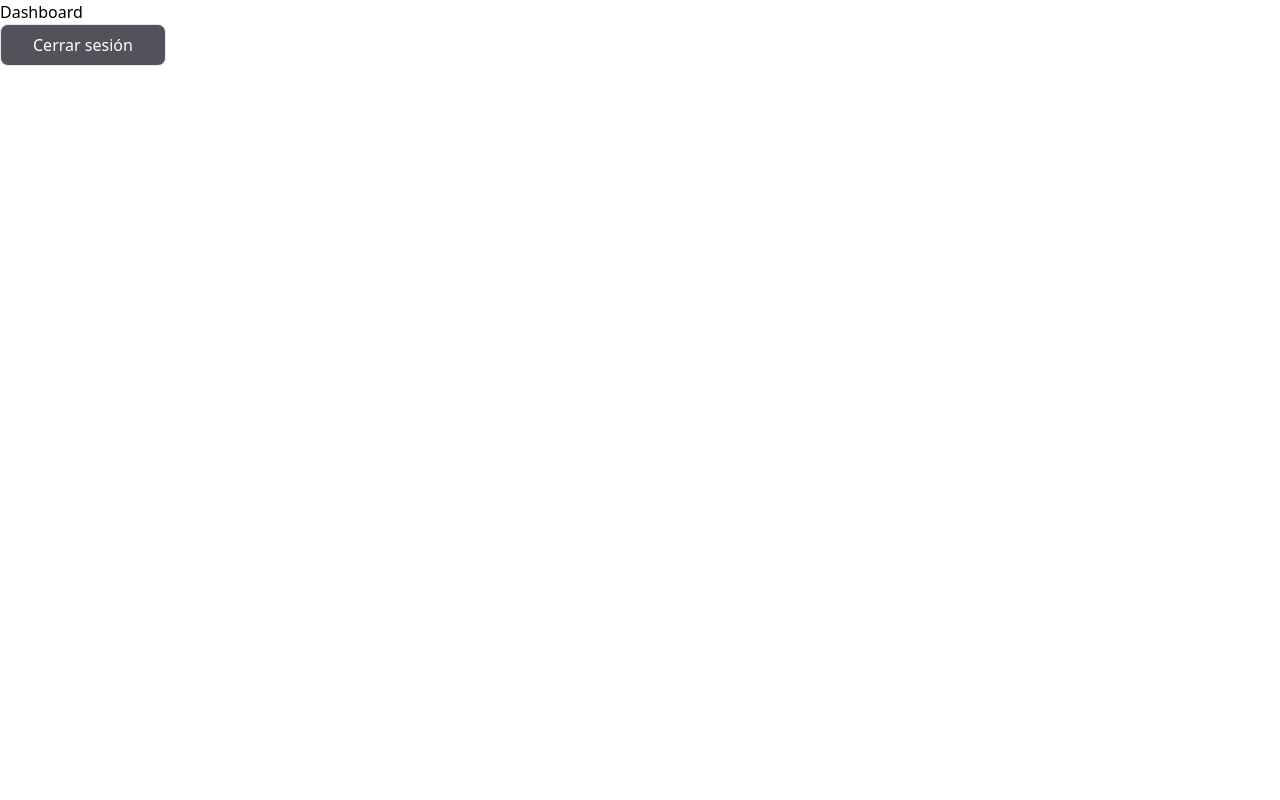
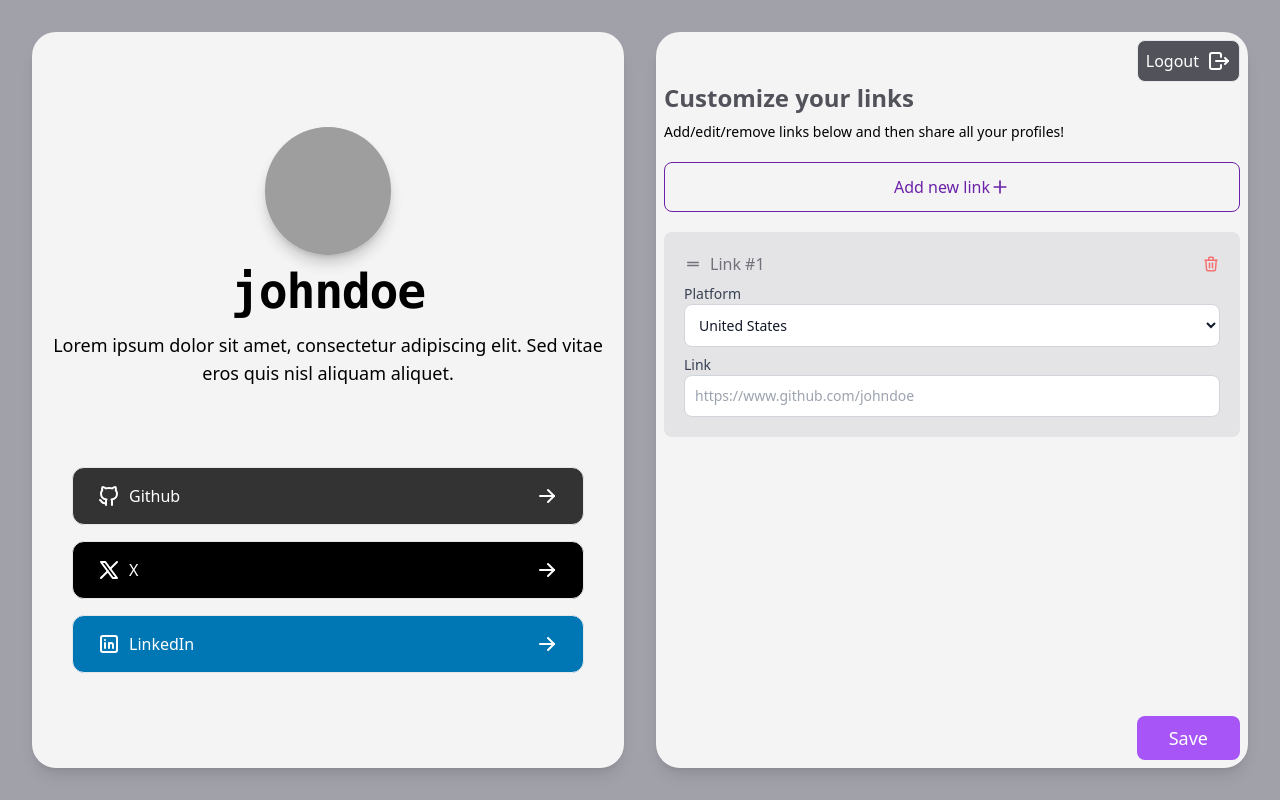
Before and after one commit to rafasanabria1/share-me, a Next.js app: page /dashboard in a window 1280 px wide. Built offline with nearby package versions, Linux system fonts and the light colour scheme; grey boxes are pictures that could not be loaded.

Commit message:
Comenzado el trabajo en el formulario de edición de links

```diff
--- a/app/dashboard/page.tsx
+++ b/app/dashboard/page.tsx
@@ -1,10 +1,21 @@
-import SignOutButton from '@components/signout-button'
+'use client'
+
+import { useState } from 'react'
+import PublicView from '@components/PublicView'
+import FormDashboard from '@components/FormDashboard'
+import { type User } from '@types'
+import { exampleUser } from '@const'
 
 export default function Dashboard () {
+  const [user, setUser] = useState<User>(exampleUser)
   return (
-        <div>
-            Dashboard
-            <SignOutButton />
-        </div>
+    <main className="h-screen bg-zinc-400 grid grid-cols1 md:grid-cols-2 items-stretch gap-8 p-8">
+        <section className="hidden md:flex p-2 rounded-3xl border-zinc-500 shadow-lg bg-zinc-100">
+            <PublicView user={user} />
+        </section>
+        <section className="flex p-2 rounded-3xl border-zinc-500 shadow-lg bg-zinc-100">
+            <FormDashboard />
+        </section>
+    </main>
   )
 }
--- /dev/null
+++ b/components/FormDashboard.tsx
@@ -0,0 +1,55 @@
+'use client'
+
+import { IconEqual, IconLogout, IconPlus, IconTrash } from '@tabler/icons-react'
+import SignOutButton from './signout-button'
+
+export default function FormDashboard () {
+  return (
+      <div className="flex flex-col w-full">
+        <header className="w-full flex justify-end">
+            <SignOutButton className='!p-2 bg-blue-300'>
+                Logout <IconLogout size={24} />
+            </SignOutButton>
+        </header>
+        <main className='flex-grow flex flex-col gap-5'>
+            <div>
+                <h1 className='font-bold text-2xl text-zinc-600'>Customize your links</h1>
+                <p className='text-sm mt-2'>Add/edit/remove links below and then share all your profiles!</p>
+            </div>
+            <button className='text-purple-800 border border-purple-800 rounded-lg w-full flex items-center justify-center py-3'>
+                <span>Add new link</span>
+                <IconPlus size={20} />
+            </button>
+            <div className=''>
+                <div className='flex flex-col gap-2 rounded-lg p-5 bg-zinc-200  text-zinc-500'>
+                    <header className='flex justify-between w-full items-center'>
+                        <div className='flex gap-2 items-center'>
+                            <IconEqual size={18} />
+                            <span>Link #1</span>
+                        </div>
+                        <IconTrash size={18} className='text-red-400'/>
+                    </header>
+                    <main className='flex flex-col gap-2'>
+                        <div>
+                            <label htmlFor="platform" className="block text-sm font-normal text-gray-700 ">Platform</label>
+                            <select id="platform" className="bg-white border border-gray-300 text-gray-900 text-sm rounded-lg w-full p-2.5 !pr-4 focus:ring-blue-500 focus:border-blue-500 block">
+                                <option>United States</option>
+                                <option>Canada</option>
+                                <option>France</option>
+                                <option>Germany</option>
+                            </select>
+                        </div>
+                        <div>
+                            <label htmlFor="link" className="block text-sm font-normal text-gray-700 ">Link</label>
+                            <input type="text" id="link" className="bg-white border border-gray-300 text-gray-900 text-sm rounded-lg w-full p-2.5 focus:ring-blue-500 focus:border-blue-500 block" placeholder="https://www.github.com/johndoe" />
+                        </div>
+                    </main>
+                </div>
+            </div>
+        </main>
+        <footer className='flex justify-end'>
+            <button className="bg-purple-500 text-white px-8 py-2 rounded-lg text-lg ">Save</button>
+        </footer>
+    </div>
+  )
+}
--- a/components/PublicView.tsx
+++ b/components/PublicView.tsx
@@ -1,34 +1,37 @@
-import { createServerComponentClient } from '@supabase/auth-helpers-nextjs'
-import { type SocialLink } from '../types'
-import SocialButton from './SocialButton'
-import { cookies } from 'next/headers'
-export default async function PublicView ({
-  username,
-  bio,
-  avatarUrl,
-  socialLinks
-}: {
-  username: string
-  bio: string
-  avatarUrl: string
-  socialLinks: SocialLink[]
-}) {
-  const supabase = createServerComponentClient({ cookies })
+import { type User } from '@types'
+import SocialButton from '@components/SocialButton'
+import { IconPhotoCancel } from '@tabler/icons-react'
+export default async function PublicView ({ user }: { user?: User }) {
+  return (
+    <div className="flex flex-col items-center justify-center w-full">
+      <section className="flex flex-col items-center max-w-2xl px-2 mx-auto md:px-0">
+        <picture className='w-32 h-32 mb-3 border rounded-full shadow-lg flex items-center justify-center'>
+            {
+                user?.avatar_url !== undefined
+                  ? <img className="w-32 h-32 rounded-full shadow-lg" src={user.avatar_url} alt={user.user_name} />
+                  : <IconPhotoCancel className='text-zinc-300' size={48} />
+            }
+        </picture>
+        {
+            user?.user_name !== undefined
+              ? <h1 className="text-5xl font-bold font-mono leading-none tracking-tight text-center mb-4">{user.user_name}</h1>
+              : <div className="h-2.5 bg-gray-200 rounded-full w-48 mb-4"></div>
+        }
+        {
+            user?.bio !== undefined
+              ? <p className='text-lg font-normal text-center text-md'>{user.bio}</p>
+              : <div className='w-full'>
+                    <div className="h-2 bg-gray-200 rounded-full max-w-[480px] mb-2.5"></div>
+                    <div className="h-2 bg-gray-200 rounded-full mb-2.5"></div>
+                    <div className="h-2 bg-gray-200 rounded-full max-w-[440px] mb-2.5"></div>
+                </div>
+        }
 
-  const { data } = await supabase.from('users').select('*')
-  console.log(data)
-
-  return (
-    <div className="flex flex-col min-h-screen items-center w-full py-10">
-      <section className="flex flex-col items-center max-w-2xl px-2 mx-auto">
-        <img className="w-32 h-32 mb-3 border rounded-full shadow-lg" src={avatarUrl} alt={username} />
-        <h1 className="text-5xl font-bold font-mono leading-none tracking-tight text-center">{username}</h1>
-        <p className='text-lg font-normal text-center mt-6 text-md'>{bio}</p>
       </section>
-      <section className='flex flex-col gap-4 w-full max-w-lg mt-20 px-2 mx-auto'>
+      <section className='flex flex-col gap-4 w-full max-w-lg mt-20 px-2 mx-auto overflow-y-auto md:px-0'>
         {
-            socialLinks.map((socialLink) => (
-                <SocialButton key={socialLink.id} type={socialLink.type} href={socialLink.link} />
+            user?.links?.map((link) => (
+                <SocialButton key={link.id} platform={link.platform} href={link.link} />
             ))
         }
       </section>
--- a/components/SocialButton.tsx
+++ b/components/SocialButton.tsx
@@ -1,10 +1,11 @@
 import { IconArrowRight } from '@tabler/icons-react'
 import { buttonTypes } from '../const'
-import { type SocialLinkType } from '@types'
+import { type PlatformInfo, type Platform } from '@types'
 
-export default function SocialButton ({ href, type, className }: { href: string, type: SocialLinkType, className?: string }) {
-  const buttonType = buttonTypes[type]
+export default function SocialButton ({ href, platform, className }: { href: string, platform: keyof typeof Platform, className?: string }) {
+  const buttonType = buttonTypes[platform] as PlatformInfo
   const { icon: Icon } = buttonType
+
   return (
     <a href={href} className={`w-full h-full flex justify-between items-center px-6 py-4 border rounded-xl ${buttonType.backgroundColorClass} ${buttonType.colorClass} ${className}`} target='_blank'>
       <div className='flex gap-2 items-center'>
--- a/components/signout-button.tsx
+++ b/components/signout-button.tsx
@@ -3,7 +3,7 @@
 import { paths } from '@const'
 import { createClientComponentClient } from '@supabase/auth-helpers-nextjs'
 import { useRouter } from 'next/navigation'
-export default function SignOutButton () {
+export default function SignOutButton ({ children, className }: { children?: React.ReactNode, className?: string }) {
   const router = useRouter()
 
   const handleSignOut = () => {
@@ -15,8 +15,10 @@ export default function SignOutButton () {
   }
 
   return (
-        <button onClick={handleSignOut} className='flex items-center gap-2 px-8 py-2 border rounded-lg justify-center bg-zinc-600 text-white'>
-            Cerrar sesión
-        </button>
+    <button onClick={handleSignOut} className={`flex items-center gap-2 px-8 py-2 border rounded-lg justify-center bg-zinc-600 text-white ${className}`}>
+        {
+            children ?? 'Sign Out'
+        }
+    </button>
   )
 }
--- a/const.ts
+++ b/const.ts
@@ -1,61 +1,62 @@
 import { IconBrandFacebook, IconBrandGithub, IconBrandGoogle, IconBrandInstagram, IconBrandKick, IconBrandLinkedin, IconBrandTelegram, IconBrandTwitch, IconBrandX, IconBrandYoutube } from '@tabler/icons-react'
+import { type User } from '@types'
 
 export const buttonTypes = {
-  GOOGLE: {
+  google: {
     icon: IconBrandGoogle,
     text: 'Google',
     backgroundColorClass: 'bg-google',
     colorClass: 'text-white'
   },
-  GITHUB: {
+  github: {
     icon: IconBrandGithub,
     text: 'Github',
     backgroundColorClass: 'bg-github',
     colorClass: 'text-white'
   },
-  FACEBOOK: {
+  facebook: {
     icon: IconBrandFacebook,
     text: 'Facebook',
     backgroundColorClass: 'bg-facebook',
     colorClass: 'text-white'
   },
-  X: {
+  x: {
     icon: IconBrandX,
     text: 'X',
     backgroundColorClass: 'bg-x',
     colorClass: 'text-white'
   },
-  INSTAGRAM: {
+  instagram: {
     icon: IconBrandInstagram,
     text: 'Instagram',
     backgroundColorClass: 'bg-gradient-to-tr to-instagramPink from-instagramYellow',
     colorClass: 'text-white'
   },
-  LINKEDIN: {
+  linkedin: {
     icon: IconBrandLinkedin,
     text: 'LinkedIn',
     backgroundColorClass: 'bg-linkedin',
     colorClass: 'text-white'
   },
-  TWITCH: {
+  twitch: {
     icon: IconBrandTwitch,
     text: 'Twitch',
     backgroundColorClass: 'bg-twitch',
     colorClass: 'text-white'
   },
-  KICK: {
+  kick: {
     icon: IconBrandKick,
     text: 'Kick',
     backgroundColorClass: 'bg-kick',
     colorClass: 'text-black'
   },
-  YOUTUBE: {
+  youtube: {
     icon: IconBrandYoutube,
     text: 'Youtube',
     backgroundColorClass: 'bg-youtube',
     colorClass: 'text-white'
   },
-  TELEGRAM: {
+  telegram: {
     icon: IconBrandTelegram,
     text: 'Telegram',
     backgroundColorClass: 'bg-telegram',
@@ -81,3 +82,31 @@ export const loginProviders = {
     name: 'Google'
   }
 }
+
+export const exampleUser: User = {
+  id: 'sasdfasdf',
+  user_name: 'johndoe',
+  full_name: 'John Doe',
+  avatar_url: 'https://avatars.githubusercontent.com/u/68209766?v=4',
+  bio: 'Lorem ipsum dolor sit amet, consectetur adipiscing elit. Sed vitae eros quis nisl aliquam aliquet.',
+  links: [
+    {
+      id: 'asdfasdfasdf',
+      platform: 'github',
+      link: 'https://www.github.com/rafasanabria1',
+      order: 1
+    },
+    {
+      id: 'asdfasdfasdf2',
+      platform: 'x',
+      link: 'https://twitter.com/rafasanabria1',
+      order: 2
+    },
+    {
+      id: 'asdfasdfasdf3',
+      platform: 'linkedin',
+      link: 'https://www.linkedin.com/in/rafasanabria1/',
+      order: 3
+    }
+  ]
+}
--- a/package.json
+++ b/package.json
@@ -31,6 +31,7 @@
     "eslint-plugin-promise": "6.1.1",
     "eslint-plugin-react": "7.33.2",
     "postcss": "8.4.29",
+    "supabase": "^1.106.1",
     "tailwindcss": "3.3.3",
     "typescript": "5.2.2"
   }
```
Also changed, not shown: app/public-view/page.tsx (+4 -60 lines), database.d.ts (added, +66 -0 lines), types.d.ts (+25 -10 lines).
